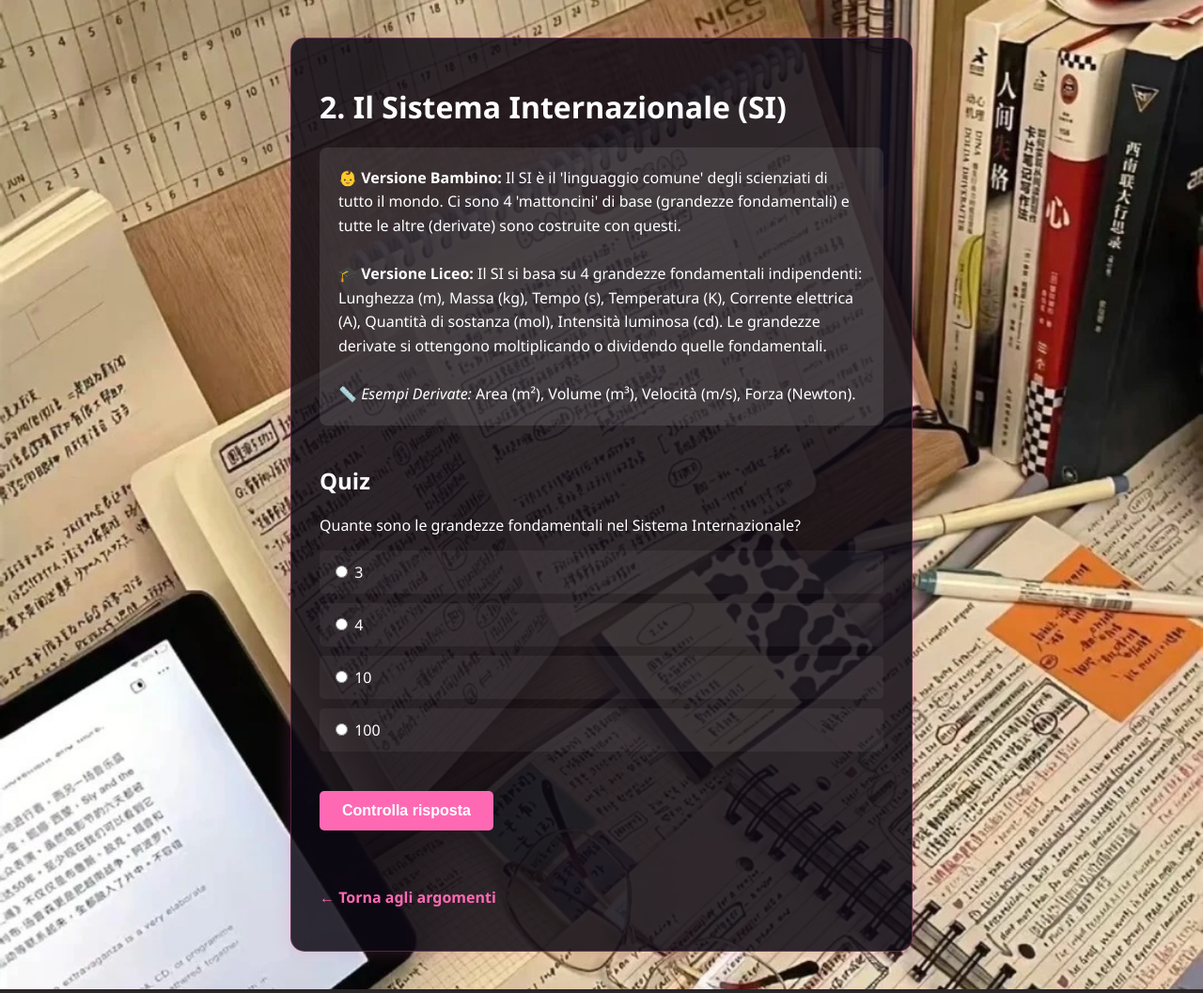
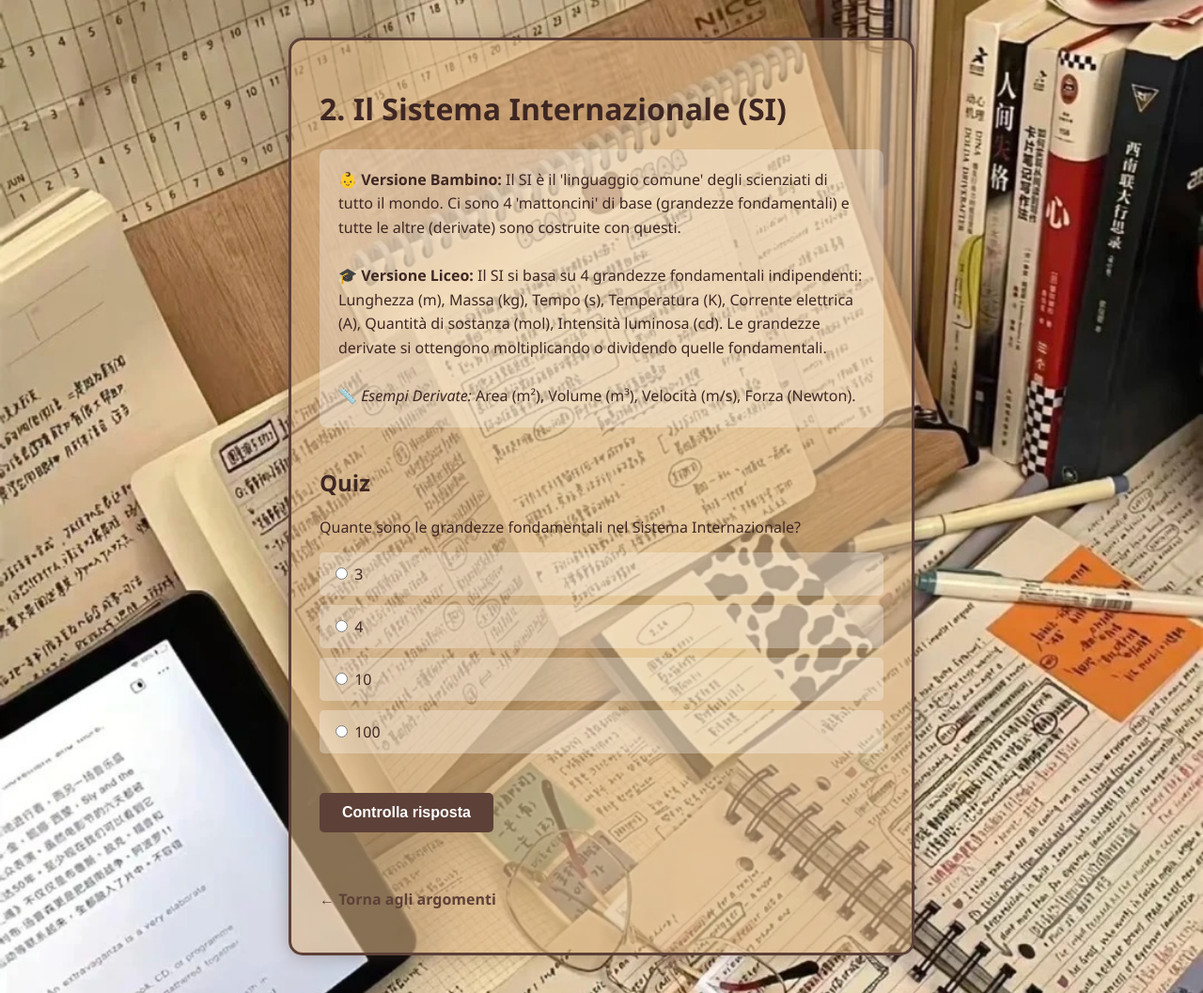
Before and after one commit to q260066737-cell/physics-helper, a Flask app: page /topic/sistema_si in a window 1280 px wide. Shown: the whole page at 94% size. Run offline with Flask 3, Linux system fonts and the light colour scheme; the visitor is signed in with stand-in values (Sample User, id 1).

Commit message:
Improve HTML template styling and layout
Updated styles and colors for better readability and aesthetics.

```diff
--- a/templates/topic.html
+++ b/templates/topic.html
@@ -3,14 +3,14 @@
 <head>
     <title>{{ topic.title }}</title>
     <style>
-        body { font-family: 'Segoe UI', sans-serif; margin: 0; padding: 40px 20px; background-image: url('{{ url_for('static', filename='bg-topic.jpg') }}'); background-size: cover; background-position: center; background-attachment: fixed; color: white; }
-        .container { max-width: 600px; margin: 0 auto; background: rgba(15, 10, 20, 0.85); padding: 30px; border-radius: 15px; border: 1px solid rgba(255, 105, 180, 0.3); box-shadow: 0 0 20px rgba(255, 105, 180, 0.2); }
-        .explanation { background: rgba(255, 255, 255, 0.1); padding: 20px; border-radius: 8px; line-height: 1.6; overflow-x: auto; }
-        a { color: #ff69b4; text-decoration: none; font-weight: bold; }
-        button { background-color: #ff69b4; color: white; border: none; padding: 12px 24px; border-radius: 5px; cursor: pointer; font-size: 1em; font-weight: bold; margin-top: 10px; }
-        button:hover { background-color: #ff1493; }
-        label { display: block; margin: 10px 0; cursor: pointer; padding: 12px; background: rgba(255,255,255,0.05); border-radius: 5px; }
-        label:hover { background: rgba(255,255,255,0.15); }
+        body { font-family: 'Segoe UI', sans-serif; margin: 0; padding: 40px 20px; background-image: url('{{ url_for('static', filename='bg-topic.jpg') }}'); background-size: cover; background-position: center; background-attachment: fixed; color: #3e2723; }
+        .container { max-width: 600px; margin: 0 auto; background: rgba(222, 184, 135, 0.6); padding: 30px; border-radius: 15px; border: 3px solid #5d4037; box-shadow: 0 0 20px rgba(93, 64, 55, 0.4); }
+        .explanation { background: rgba(255, 255, 255, 0.3); padding: 20px; border-radius: 8px; line-height: 1.6; overflow-x: auto; }
+        a { color: #5d4037; text-decoration: none; font-weight: bold; }
+        button { background-color: #5d4037; color: white; border: none; padding: 12px 24px; border-radius: 5px; cursor: pointer; font-size: 1em; font-weight: bold; margin-top: 10px; }
+        button:hover { background-color: #3e2723; }
+        label { display: block; margin: 10px 0; cursor: pointer; padding: 12px; background: rgba(255,255,255,0.3); border-radius: 5px; }
+        label:hover { background: rgba(255,255,255,0.5); }
     </style>
 </head>
 <body>
```
